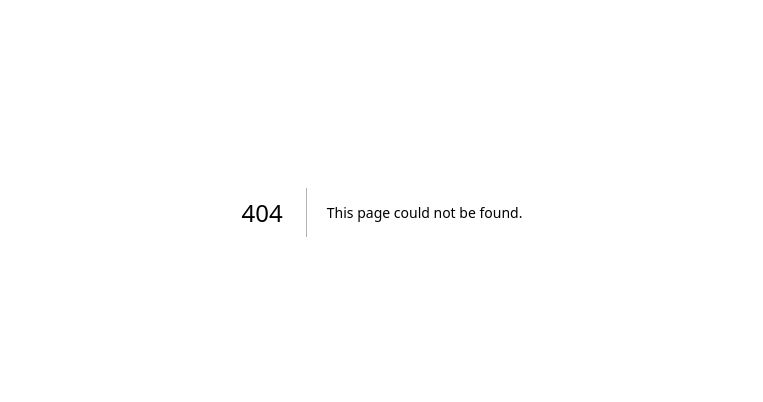
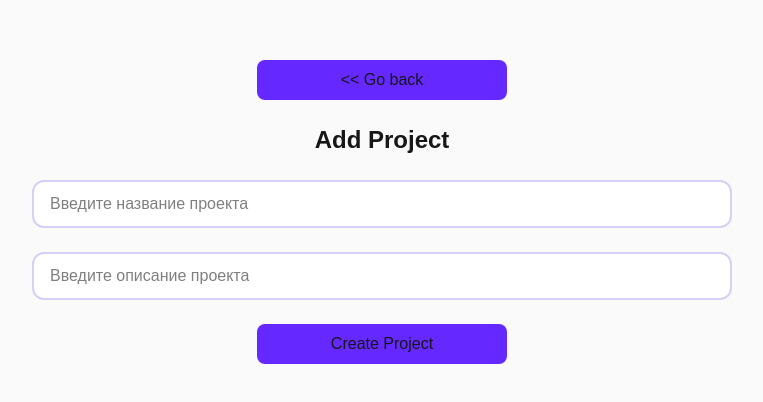
Before and after one commit to SkyValen/Mini_Jira_Frontend, a Next.js app: page /projects/add in a window 1280 px wide. Before the commit this address had no page. Shown: the part 188-590 px from the top of the page, without its empty margins (258-1021 px from the left). Built offline with nearby package versions, Linux system fonts and the light colour scheme.

Commit message:
saving my progress

```diff
--- a/src/app/(pages)/layout.js
+++ b/src/app/(pages)/layout.js
@@ -0,0 +1,27 @@
+import { Geist, Geist_Mono } from "next/font/google";
+
+const geistSans = Geist({
+    variable: "--font-geist-sans",
+    subsets: ["latin"],
+});
+
+const geistMono = Geist_Mono({
+    variable: "--font-geist-mono",
+    subsets: ["latin"],
+});
+
+export const metadata = {
+    title: "Create Next App",
+    description: "Generated by create next app",
+};
+
+export default function RootLayout({ children }) {
+    return (
+        <html
+            lang="en"
+            className={`${geistSans.variable} ${geistMono.variable} h-full antialiased`}
+        >
+            <body className="min-h-full flex flex-row">{children}</body>
+        </html>
+    );
+}
--- /dev/null
+++ b/src/app/(pages)/project/page.js
@@ -0,0 +1,23 @@
+"use client";
+
+import { useEffect } from "react";
+import { findProjectById } from "@/entities/project/api";
+
+export default function ProjectPage() {
+    async function fetchData() {
+        let id = (window.location.href).split("?id=")[1];
+        findProjectById(id).then((response) => {
+            console.log(response.data);
+        }).catch((error) => {
+            console.error("Error fetching project data:", error);
+        });
+    }
+    useEffect(() => {
+        fetchData();
+    }, [])
+        return (
+            <div className="w-full h-full flex items-center justify-center">
+                <h1 className="text-2xl font-bold">Project Page</h1>
+            </div>
+        );
+    }
--- a/src/app/layout.js
+++ b/src/app/layout.js
@@ -22,7 +22,7 @@ export default function RootLayout({ children }) {
       lang="en"
       className={`${geistSans.variable} ${geistMono.variable} h-full antialiased`}
     >
-      <body className="min-h-full flex flex-col">{children}</body>
+      <body className="min-h-full flex flex-row">{children}</body>
     </html>
   );
 }
--- /dev/null
+++ b/src/app/projects/add/page.js
@@ -0,0 +1,43 @@
+"use client";
+
+import Button from "@/shared/ui/button/button";
+import { InputField } from "@/shared/ui/input-field/input-field";
+import { useState } from "react";
+import { createProject } from "@/entities/project/api";
+
+export default function AddProjectPage() {
+    const [name, setName] = useState("");
+    const [description, setDescription] = useState("");
+    async function goBack() {
+        window.location.replace("/projects");
+    }
+    async function createNewProject() {
+        createProject({ name, description }).then((response) => {
+            console.log(response.data);
+            goBack();
+        }).catch((error) => {
+            console.error("Error creating project:", error);
+        });
+    }
+    return (
+        <div className="flex flex-col gap-4 w-full min-h-screen bg-zinc-50 items-center justify-center">
+            <div className="w-[clamp(500px,100%,700px)] flex flex-col gap-6 items-center justify-center">
+                <Button text={"<< Go back"} func={goBack} />
+                <h1 className="text-2xl font-bold">Add Project</h1>
+                <InputField
+                    placeholder="Введите название проекта"
+                    value={name}
+                    setValue={(value) => setName(value)}
+                    className="!bg-white !border-[#D7CFF4] !text-black !rounded-xl !py-2.5 !px-4 hover:border-[#6A4BD1] transition-colors"
+                />
+                <InputField
+                    placeholder="Введите описание проекта"
+                    value={description}
+                    setValue={(value) => setDescription(value)}
+                    className="!bg-white !border-[#D7CFF4] !text-black !rounded-xl !py-2.5 !px-4 hover:border-[#6A4BD1] transition-colors"
+                />
+                <Button text={"Create Project"} func={createNewProject} />
+            </div>
+        </div>
+    );
+}
--- a/src/app/projects/page.js
+++ b/src/app/projects/page.js
@@ -1,11 +1,47 @@
 "use client";
 
+import { useEffect, useState } from "react";
+import { getUserProjects } from "@/entities/project/api"
+import { ListCard } from "@/shared/ui/list-card/list-card";
+import Button from "@/shared/ui/button/button";
+
 export default function Home() {
-  return (
-    <div className="flex flex-col flex-1 items-center justify-center bg-zinc-50 font-sans">
-      <main className="flex flex-col items-center w-full p-5 max-w-3xl flex-row border-2 border-[#6528FF] rounded-lg">
-        Hey, you made it!
-      </main>
-    </div>
-  );
+    const [projects, setProjects] = useState([]);
+
+    async function fetchProjects() {
+        await getUserProjects().then((response) => {
+            setProjects(response.data);
+        }).catch((error) => {
+            console.error("Error fetching projects:", error);
+        });
+    }
+
+    async function addProject() {
+        window.location.replace("/projects/add");
+    }
+    useEffect(() => {
+        fetchProjects();
+    }, [])
+    return (
+        <div className="flex flex-col flex-1 items-center justify-center bg-zinc-50 font-sans">
+            <main className="grid grid-cols-2 gap-4 justify-between w-[clamp(500px,100%,700px)] min-h-[150px] max-h-[250px] p-5 border-2 border-[#6528FF] rounded-lg overflow-y-auto">
+                {projects.map((project) => (
+                    <ListCard
+                        key={project.id}
+                        content={
+                            <div className="flex flex-col gap-1 p-2">
+                                <div className="font-semibold">{project.name}</div>
+                                <div className="text-sm text-zinc-600">{project.description}</div>
+                            </div>
+                        }
+                        onClick={() => window.location.href = `/project?id=${project.id}`}
+                        className="text-[#6528FF] w-full"
+                    />
+                ))}
+            </main>
+            <div className="flex flex-row w-full justify-center max-w-3xl p-4">
+                <Button text={"new project"} func={addProject}/>
+            </div>
+        </div>
+    );
 }
--- a/src/shared/ui/button/button.js
+++ b/src/shared/ui/button/button.js
@@ -3,9 +3,9 @@ export default function Button({ text, func, className }) {
     return (
         <button
             onClick={func}
-            className={`bg-[#6528FF] w-[40%] h-[clamp(40px,5vh,50px)] rounded-lg ${className}`}
+            className={`bg-[#6528FF] w-[clamp(150px,40%,250px)] h-[clamp(40px,5vh,50px)] rounded-lg ${className}`}
         >
-            {text}
+            {text || "Insert text"}
         </button>
     );
 }
--- /dev/null
+++ b/src/shared/ui/list-card/list-card.js
@@ -0,0 +1,11 @@
+
+export function ListCard({ content, onClick, className }) {
+    return (
+        <div
+            className={`w-[40%] p-4 border-2 border-[#6528FF] rounded-lg cursor-pointer ${className}`}
+            onClick={onClick}
+        >
+            {content}
+        </div>
+    );
+}
```
